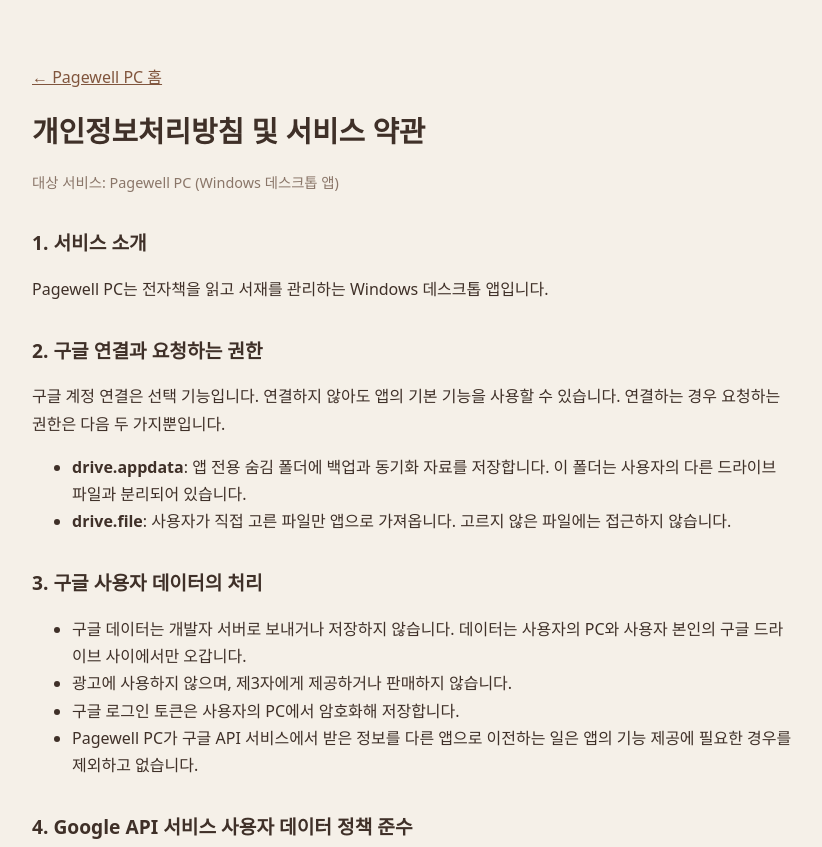
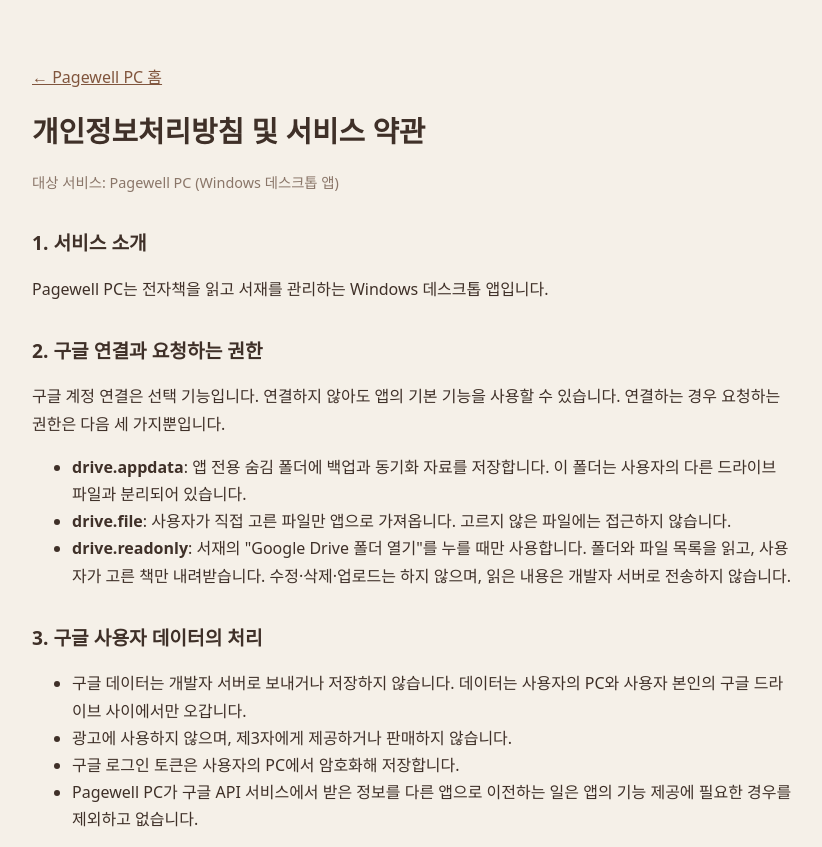
Before and after one commit to myvirgo73-netizen/pagewell-pc, a plain HTML site: page privacy.html in a window 1280 px wide. Shown: the top 847 px of the page, without its empty margins (228-1050 px from the left). Drawn offline with Linux system fonts and the light colour scheme.

Commit message:
개인정보처리방침: drive.readonly 범위 설명 추가

```diff
--- a/privacy.html
+++ b/privacy.html
@@ -24,10 +24,11 @@
   <p>Pagewell PC는 전자책을 읽고 서재를 관리하는 Windows 데스크톱 앱입니다.</p>
 
   <h2>2. 구글 연결과 요청하는 권한</h2>
-  <p>구글 계정 연결은 선택 기능입니다. 연결하지 않아도 앱의 기본 기능을 사용할 수 있습니다. 연결하는 경우 요청하는 권한은 다음 두 가지뿐입니다.</p>
+  <p>구글 계정 연결은 선택 기능입니다. 연결하지 않아도 앱의 기본 기능을 사용할 수 있습니다. 연결하는 경우 요청하는 권한은 다음 세 가지뿐입니다.</p>
   <ul>
     <li><strong>drive.appdata</strong>: 앱 전용 숨김 폴더에 백업과 동기화 자료를 저장합니다. 이 폴더는 사용자의 다른 드라이브 파일과 분리되어 있습니다.</li>
     <li><strong>drive.file</strong>: 사용자가 직접 고른 파일만 앱으로 가져옵니다. 고르지 않은 파일에는 접근하지 않습니다.</li>
+    <li><strong>drive.readonly</strong>: 서재의 "Google Drive 폴더 열기"를 누를 때만 사용합니다. 폴더와 파일 목록을 읽고, 사용자가 고른 책만 내려받습니다. 수정·삭제·업로드는 하지 않으며, 읽은 내용은 개발자 서버로 전송하지 않습니다.</li>
   </ul>
 
   <h2>3. 구글 사용자 데이터의 처리</h2>
```
